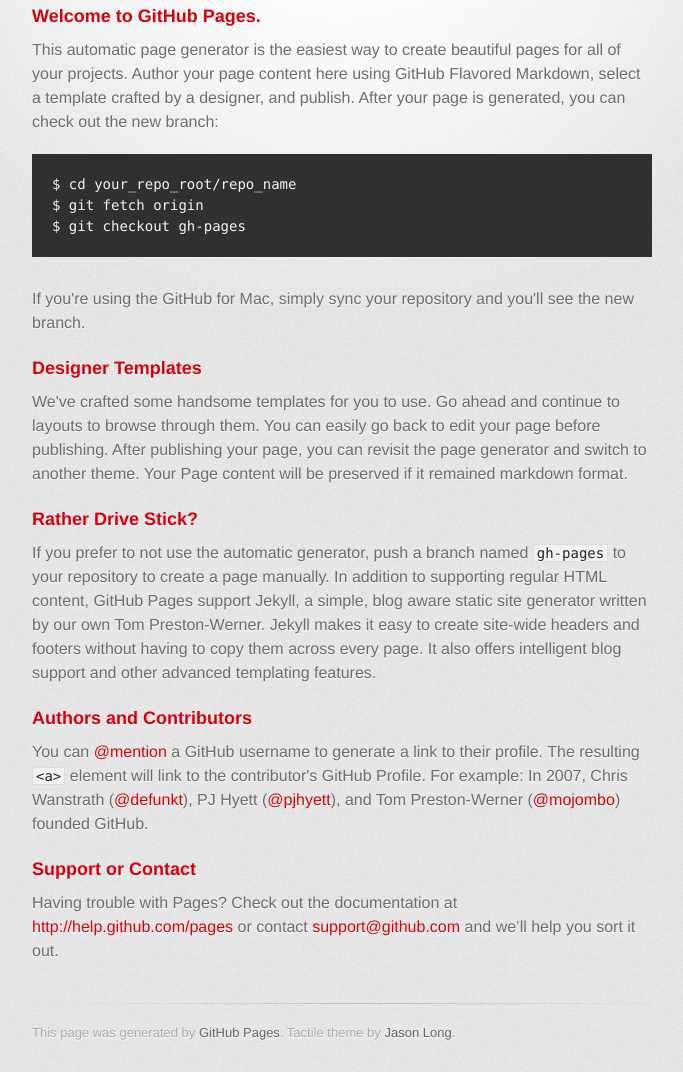
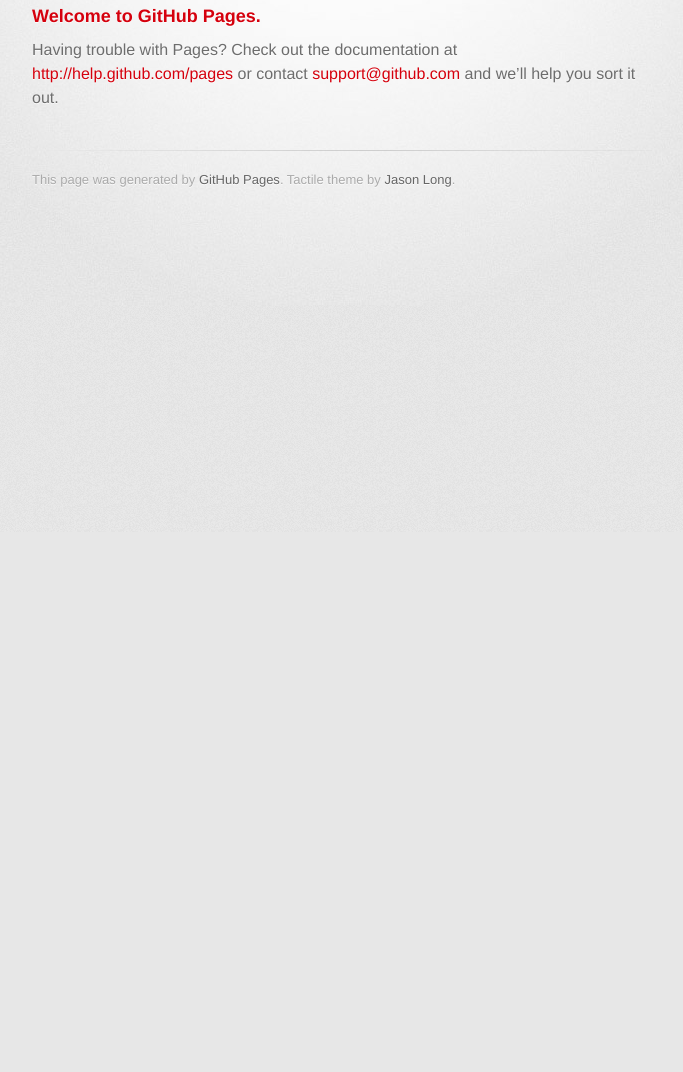
Before and after one commit to freedomwalker/freedomwalker.github.com, a plain HTML site: page index.html in a window 1280 px wide. Shown: the part 268-1340 px from the top of the page, without its empty margins (298-981 px from the left). After the commit the page ends 800 px from the top, so only its background shows below. Drawn offline with Linux system fonts and the light colour scheme; a web font is replaced by a local one.

Commit message:
Change index file
Signed-off-by: Liu YU <liuyu@umeng.com>

```diff
--- a/index.html
+++ b/index.html
@@ -32,33 +32,6 @@
           <h3>
 <a name="welcome-to-github-pages" class="anchor" href="#welcome-to-github-pages"><span class="octicon octicon-link"></span></a>Welcome to GitHub Pages.</h3>
 
-<p>This automatic page generator is the easiest way to create beautiful pages for all of your projects. Author your page content here using GitHub Flavored Markdown, select a template crafted by a designer, and publish. After your page is generated, you can check out the new branch:</p>
-
-<pre><code>$ cd your_repo_root/repo_name
-$ git fetch origin
-$ git checkout gh-pages
-</code></pre>
-
-<p>If you're using the GitHub for Mac, simply sync your repository and you'll see the new branch.</p>
-
-<h3>
-<a name="designer-templates" class="anchor" href="#designer-templates"><span class="octicon octicon-link"></span></a>Designer Templates</h3>
-
-<p>We've crafted some handsome templates for you to use. Go ahead and continue to layouts to browse through them. You can easily go back to edit your page before publishing. After publishing your page, you can revisit the page generator and switch to another theme. Your Page content will be preserved if it remained markdown format.</p>
-
-<h3>
-<a name="rather-drive-stick" class="anchor" href="#rather-drive-stick"><span class="octicon octicon-link"></span></a>Rather Drive Stick?</h3>
-
-<p>If you prefer to not use the automatic generator, push a branch named <code>gh-pages</code> to your repository to create a page manually. In addition to supporting regular HTML content, GitHub Pages support Jekyll, a simple, blog aware static site generator written by our own Tom Preston-Werner. Jekyll makes it easy to create site-wide headers and footers without having to copy them across every page. It also offers intelligent blog support and other advanced templating features.</p>
-
-<h3>
-<a name="authors-and-contributors" class="anchor" href="#authors-and-contributors"><span class="octicon octicon-link"></span></a>Authors and Contributors</h3>
-
-<p>You can <a href="https://github.com/blog/821" class="user-mention">@mention</a> a GitHub username to generate a link to their profile. The resulting <code>&lt;a&gt;</code> element will link to the contributor's GitHub Profile. For example: In 2007, Chris Wanstrath (<a href="https://github.com/defunkt" class="user-mention">@defunkt</a>), PJ Hyett (<a href="https://github.com/pjhyett" class="user-mention">@pjhyett</a>), and Tom Preston-Werner (<a href="https://github.com/mojombo" class="user-mention">@mojombo</a>) founded GitHub.</p>
-
-<h3>
-<a name="support-or-contact" class="anchor" href="#support-or-contact"><span class="octicon octicon-link"></span></a>Support or Contact</h3>
-
 <p>Having trouble with Pages? Check out the documentation at <a href="http://help.github.com/pages">http://help.github.com/pages</a> or contact <a href="mailto:support@github.com">support@github.com</a> and we’ll help you sort it out.</p>
         </section>
 
```
